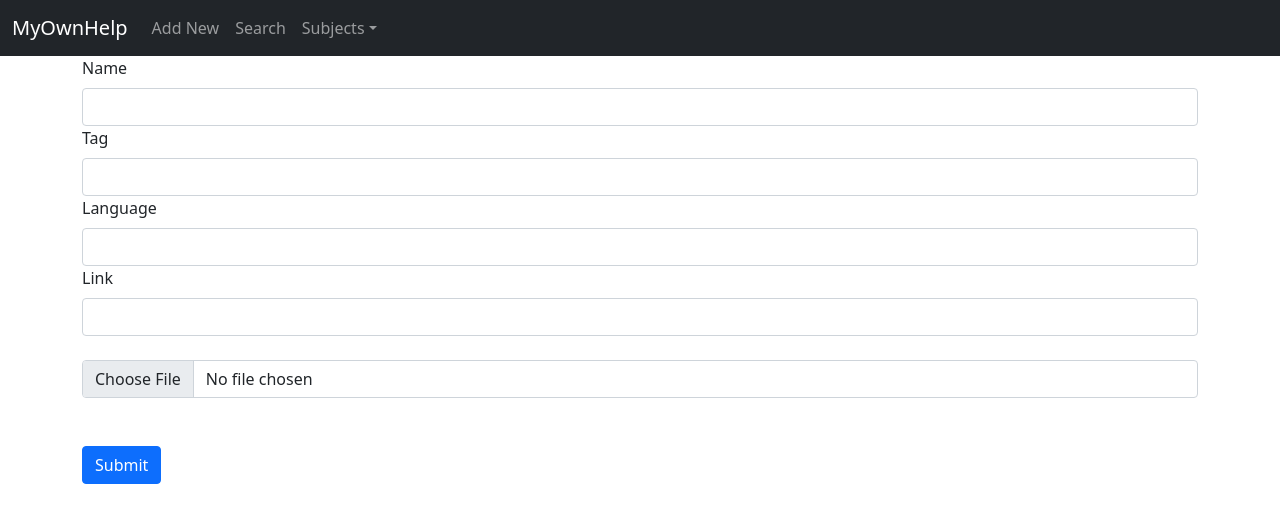
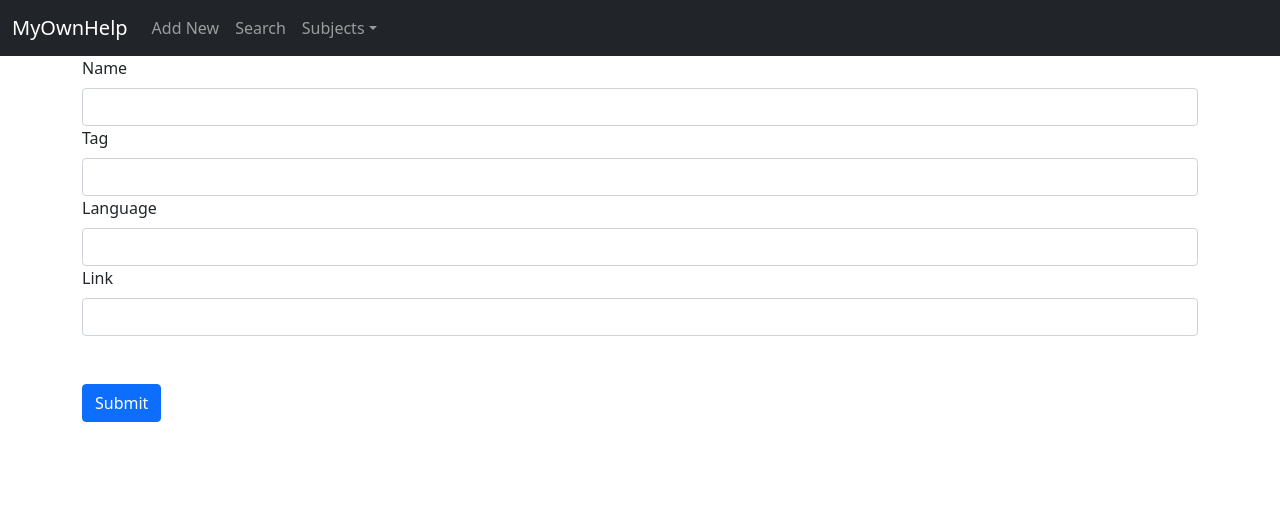
Before and after one commit to filipefcintra/project-2-my-own-help, a React (Create React App) app: page /AddNew in a window 1280 px wide. Shown: the top 522 px of the page. Built offline with nearby package versions, Linux system fonts and the light colour scheme.

Commit message:
alteracao

```diff
--- a/package.json
+++ b/package.json
@@ -14,6 +14,7 @@
     "react-dom": "^17.0.2",
     "react-router-dom": "^5.2.0",
     "react-scripts": "4.0.3",
+    "react-select": "^4.3.1",
     "router": "^1.3.5",
     "web-vitals": "^1.1.2"
   },
--- a/public/index.html
+++ b/public/index.html
@@ -3,6 +3,7 @@
   <head>
     <meta charset="utf-8" />
     <link rel="icon" href="%PUBLIC_URL%/favicon.ico" />
+    <link rel="stylesheet" href="https://cdnjs.cloudflare.com/ajax/libs/font-awesome/5.15.3/css/all.min.css" integrity="sha512-iBBXm8fW90+nuLcSKlbmrPcLa0OT92xO1BIsZ+ywDWZCvqsWgccV3gFoRBv0z+8dLJgyAHIhR35VZc2oM/gI1w==" crossorigin="anonymous" referrerpolicy="no-referrer" />
     <meta name="viewport" content="width=device-width, initial-scale=1" />
     <meta name="theme-color" content="#000000" />
     <meta
--- a/src/components/AddNew.js
+++ b/src/components/AddNew.js
@@ -11,10 +11,6 @@
   };
   handleChange = (event) => {
     this.setState({ [event.target.name]: event.target.value });
-  };
-
-  handleInputFileChange = (e: any) => {
-    this.setFile(e.target.files[0]);
   };
 
   handleSubmit = async () => {
@@ -33,7 +29,6 @@
       tagline: "",
       language: "",
       link: "",
-      file: "",
     });
   };
   render() {
@@ -67,15 +62,7 @@
           value={this.state.link}
           onChange={this.handleChange}
         />
-        <TextInput
-          id="files"
-          type="file"
-          name="files"
-          value={this.state.files}
-          onChange={this.handleInputFileChange}
-          multiple
-        />
-        <button onClick={this.handleSubmit} className="mt-5 btn btn-primary">
+           <button onClick={this.handleSubmit} className="mt-5 btn btn-primary">
           Submit
         </button>
       </div>
--- a/src/components/TextInput.js
+++ b/src/components/TextInput.js
@@ -11,7 +11,7 @@
         id={props.name}
         name={props.name}
         value={props.value}
-        onChange={props.onChange && props.handleInputFileChange}
+        onChange={props.onChange}
       />
     </div>
   );
```
Also changed, not shown: 1 other file (tests, documents, lock files or other folders).
